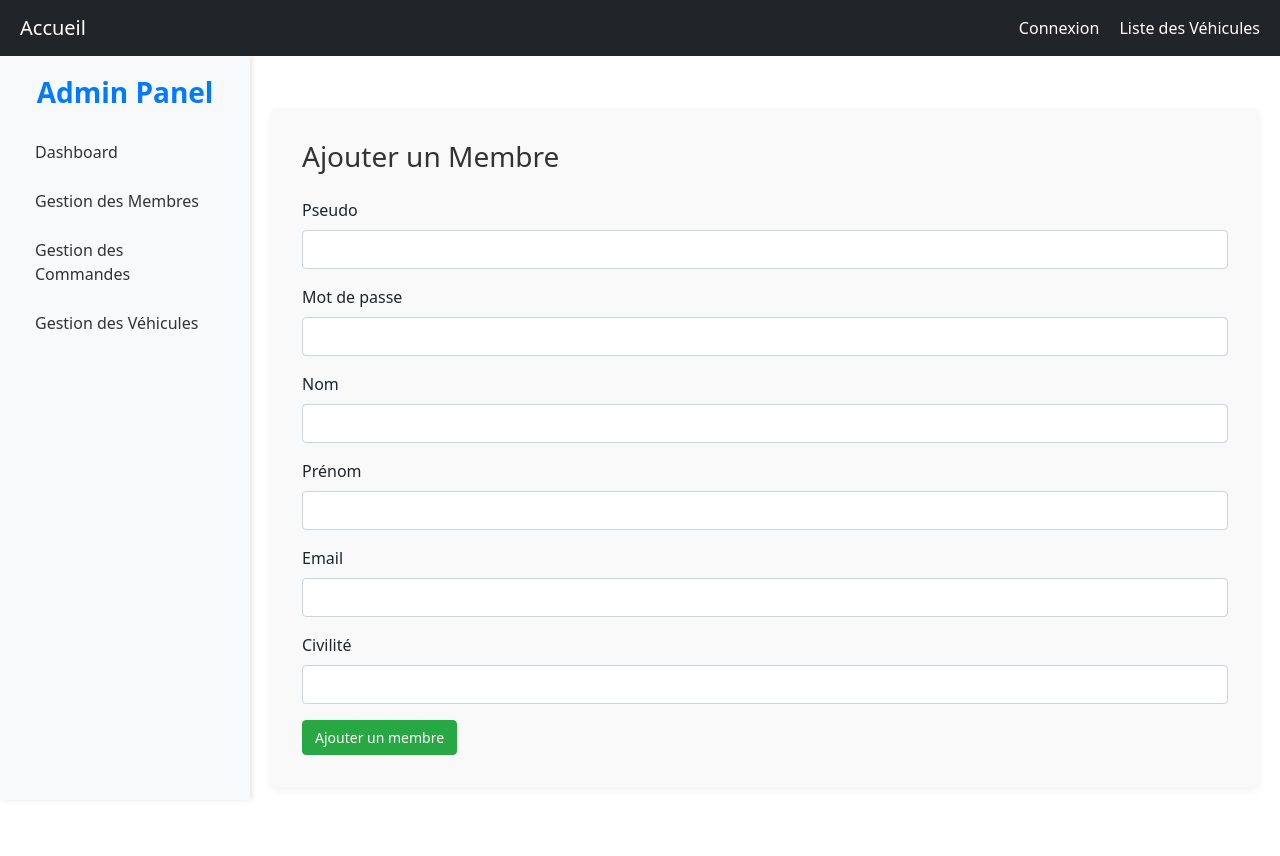
After one commit to Fantik94/location-vehicule_eval, a Symfony app: template templates/membre/ajouter.html.twig in a window 1280 px wide. The commit adds this page. Run offline with Twig, Linux system fonts and the light colour scheme; the template is opened without the code that fills it, so the values that code supplies are empty; form fields are guessed from the names that the template uses; some libraries are stand-ins or nearby versions.

Commit message:
gestion des utilisateurs

```diff
--- a/templates/admin/index.html.twig
+++ b/templates/admin/index.html.twig
@@ -58,7 +58,7 @@
     <div class="dashboard-section">
         <div class="dashboard-banner banner-gestion-membres">
             <i class="fas fa-users" aria-hidden="true"></i>
-            <a href="" class="dashboard-link">Gestion des Membres</a>
+            <a href="{{ path('gestion_membres') }}" class="dashboard-link">Gestion des Membres</a>
         </div>
     </div>
 
--- a/templates/admin_base.html.twig
+++ b/templates/admin_base.html.twig
@@ -51,8 +51,8 @@
         <div class="sidebar">
             <h3>Admin Panel</h3>
             <a href="{{ path('admin_dashboard') }}" class="{% if app.request.attributes.get('_route') == 'admin_dashboard' %}active{% endif %}">Dashboard</a>
-            <a href="">Gestion des Membres</a>
-            <a href="{{ path('gestion_commandes') }}">Gestion des Commandes</a>
+            <a href="{{ path('gestion_membres') }}" class="{% if app.request.attributes.get('_route') == 'gestion_membres' %}active{% endif %}">Gestion des Membres</a>
+            <a href="{{ path('gestion_commandes') }}" class="{% if app.request.attributes.get('_route') == 'gestion_commandes' %}active{% endif %}">Gestion des Commandes</a>
             <a href="{{ path('gestion_vehicules') }}" class="{% if app.request.attributes.get('_route') == 'gestion_vehicules' %}active{% endif %}">Gestion des Véhicules</a>
         </div>
         <div class="admin-content">
--- a/templates/confirmation/index.html.twig
+++ b/templates/confirmation/index.html.twig
@@ -80,6 +80,7 @@
         <ul>
             <li><img src="{{ vehicle.photo }}" alt="Photo de {{ vehicle.titre }}" class="vehicle-photo"></li>
             <li>Véhicule: {{ vehicle.titre }}</li>
+            <li>Marque: {{ vehicle.marque }}</li>
             <li>Date de début: {{ reservation.dateHeureDepart|date('d/m/Y') }}</li>
             <li>Date de fin: {{ reservation.dateHeureFin|date('d/m/Y') }}</li>
             <li>Prix total: {{ reservation.prixTotal }} €</li>
--- a/templates/login/index.html.twig
+++ b/templates/login/index.html.twig
@@ -91,7 +91,7 @@
 
     <form action="{{ path('app_login') }}" method="post" class="form-signin">
         <div class="form-group">
-            <label for="inputUsername">Pseudo ou Email:</label>
+            <label for="inputUsername">Email:</label>
             <input type="text" id="inputUsername" name="_username" value="{{ last_username }}" required autofocus class="form-control">
         </div>
 
--- /dev/null
+++ b/templates/membre/ajouter.html.twig
@@ -0,0 +1,131 @@
+{# templates/membre/ajouter.html.twig #}
+
+{% extends 'admin_base.html.twig' %}
+
+{% block title %}Ajouter un Membre{% endblock %}
+
+{% block stylesheets %}
+<style>
+
+    .admin-dashboard {
+        display: flex;
+        min-height: 100vh;
+    }
+
+    .sidebar {
+        flex: 0 0 250px;
+        background-color: #f8f9fa;
+        height: calc(100vh - 56px);
+        padding: 20px;
+        box-shadow: 2px 0 5px rgba(0, 0, 0, 0.1);
+        overflow-y: auto;
+    }
+
+    .sidebar h3 {
+        color: #007bff;
+        font-weight: bold;
+        margin-bottom: 20px;
+        text-align: center;
+    }
+
+    .sidebar a {
+        display: block;
+        padding: 10px 15px;
+        color: #333;
+        text-decoration: none;
+        border-radius: 4px;
+        margin-bottom: 5px;
+        transition: background-color 0.3s, color 0.3s;
+    }
+
+    .sidebar a:hover, .sidebar a.active {
+        background-color: #007bff;
+        color: white;
+    }
+
+    .admin-content {
+        flex-grow: 1;
+        padding: 20px;
+    }
+
+    .container {
+        background-color: #f9f9f9;
+        border: none;
+        box-shadow: 0 4px 8px rgba(0, 0, 0, 0.05);
+        border-radius: 8px;
+        padding: 2rem;
+        margin-top: 2rem;
+    }
+
+    h1 {
+        font-size: 1.75rem;
+        color: #333;
+        margin-bottom: 1.5rem;
+    }
+
+    .form-group {
+        margin-bottom: 1rem;
+    }
+
+    .form-control {
+        font-size: 0.875rem;
+        line-height: 1.5;
+        padding: 0.5rem 1rem;
+        border: 1px solid #ced4da;
+        border-radius: 0.25rem;
+        height: auto;
+    }
+
+    .btn-success {
+        color: #fff;
+        background-color: #28a745;
+        border-color: #28a745;
+        padding: 0.375rem 0.75rem;
+        border-radius: 0.25rem;
+        font-size: 0.875rem;
+        line-height: 1.5;
+        transition: color 0.15s ease-in-out, background-color 0.15s ease-in-out, border-color 0.15s ease-in-out;
+    }
+
+    .btn-success:hover {
+        color: #fff;
+        background-color: #218838;
+        border-color: #1e7e34;
+    }
+</style>
+{% endblock %}
+
+{% block admin_content %}
+<div class="container">
+    <h1>Ajouter un Membre</h1>
+    {{ form_start(form, {'attr': {'class': 'form-horizontal'}}) }}
+    <div class="form-group">
+        {{ form_label(form.pseudo, 'Pseudo', {'label_attr': {'class': 'form-label'}}) }}
+        {{ form_widget(form.pseudo, {'attr': {'class': 'form-control'}}) }}
+    </div>
+    <!-- Répétez le bloc ci-dessus pour chaque champ du formulaire -->
+    <div class="form-group">
+        {{ form_label(form.mdp, 'Mot de passe', {'label_attr': {'class': 'form-label'}}) }}
+        {{ form_widget(form.mdp, {'attr': {'class': 'form-control'}}) }}
+    </div>
+    <div class="form-group">
+        {{ form_label(form.nom, 'Nom', {'label_attr': {'class': 'form-label'}}) }}
+        {{ form_widget(form.nom, {'attr': {'class': 'form-control'}}) }}
+    </div>
+    <div class="form-group">
+        {{ form_label(form.prenom, 'Prénom', {'label_attr': {'class': 'form-label'}}) }}
+        {{ form_widget(form.prenom, {'attr': {'class': 'form-control'}}) }}
+    </div>
+    <div class="form-group">
+        {{ form_label(form.email, 'Email', {'label_attr': {'class': 'form-label'}}) }}
+        {{ form_widget(form.email, {'attr': {'class': 'form-control'}}) }}
+    </div>
+    <div class="form-group">
+        {{ form_label(form.civilite, 'Civilité', {'label_attr': {'class': 'form-label'}}) }}
+        {{ form_widget(form.civilite, {'attr': {'class': 'form-control'}}) }}
+    </div>
+    <!-- Si vous avez d'autres champs, continuez à les ajouter ici -->
+    <button type="submit" class="btn btn-success">Ajouter un membre</button>
+    {{ form_end(form) }}
+</div>
+{% endblock %}
--- a/templates/reservation/index.html.twig
+++ b/templates/reservation/index.html.twig
@@ -98,6 +98,7 @@
         <div class="user-details details-section">
             <h3>Informations sur l'Utilisateur</h3>
             <p><strong>Nom:</strong> {{ app.user.nom }}</p>
+            <p><strong>Prénom:</strong> {{ app.user.prenom }}</p>
             <p><strong>Email:</strong> {{ app.user.email }}</p>
         </div>
 
--- a/templates/search/index.html.twig
+++ b/templates/search/index.html.twig
@@ -100,6 +100,7 @@
         <h3>{{ vehicle.titre }}</h3>
         <p><strong>Marque:</strong> {{ vehicle.marque }}</p>
         <p><strong>Modèle:</strong> {{ vehicle.modele }}</p>
+        <p><strong>Description:</strong> {{ vehicle.description }}</p>
         <p class="vehicle-price">Prix journalier: {{ vehicle.prixJournalier }} €</p>
         <a href="{{ path('app_reservation', {
             'id': vehicle.idVehicule,
```
Also changed, not shown: src/Controller/MembreControlle.php (added, +100 -0 lines), src/Form/MembreType.php (+12 -3 lines), templates/commande/modifier_commande.html.twig (+41 -3 lines), templates/membre/gestion_membres.html.twig (added, +149 -0 lines), templates/membre/modifier.html.twig (added, +22 -0 lines), templates/vehicule/modifier.html.twig (+52 -4 lines), 1 other file.
